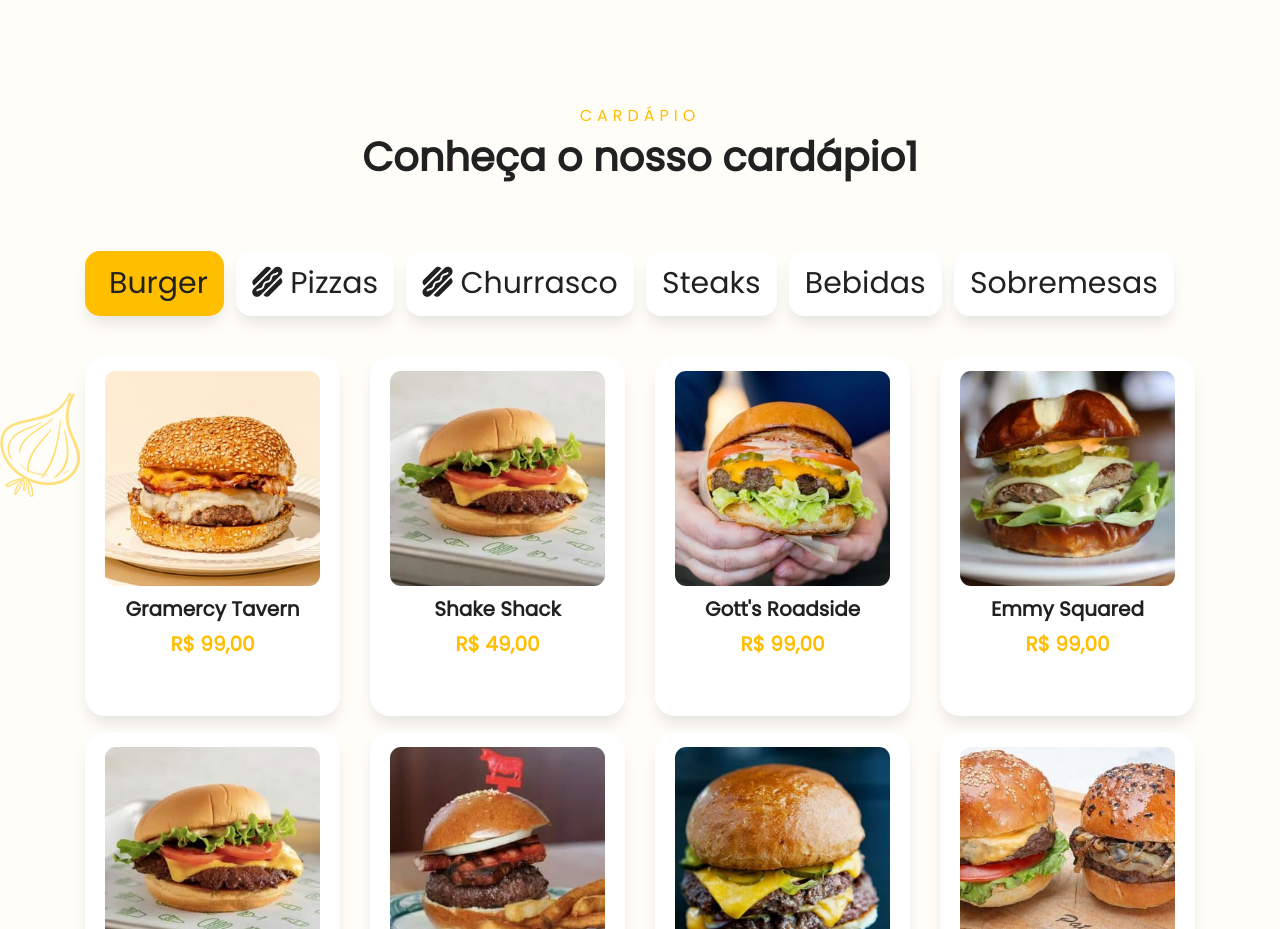
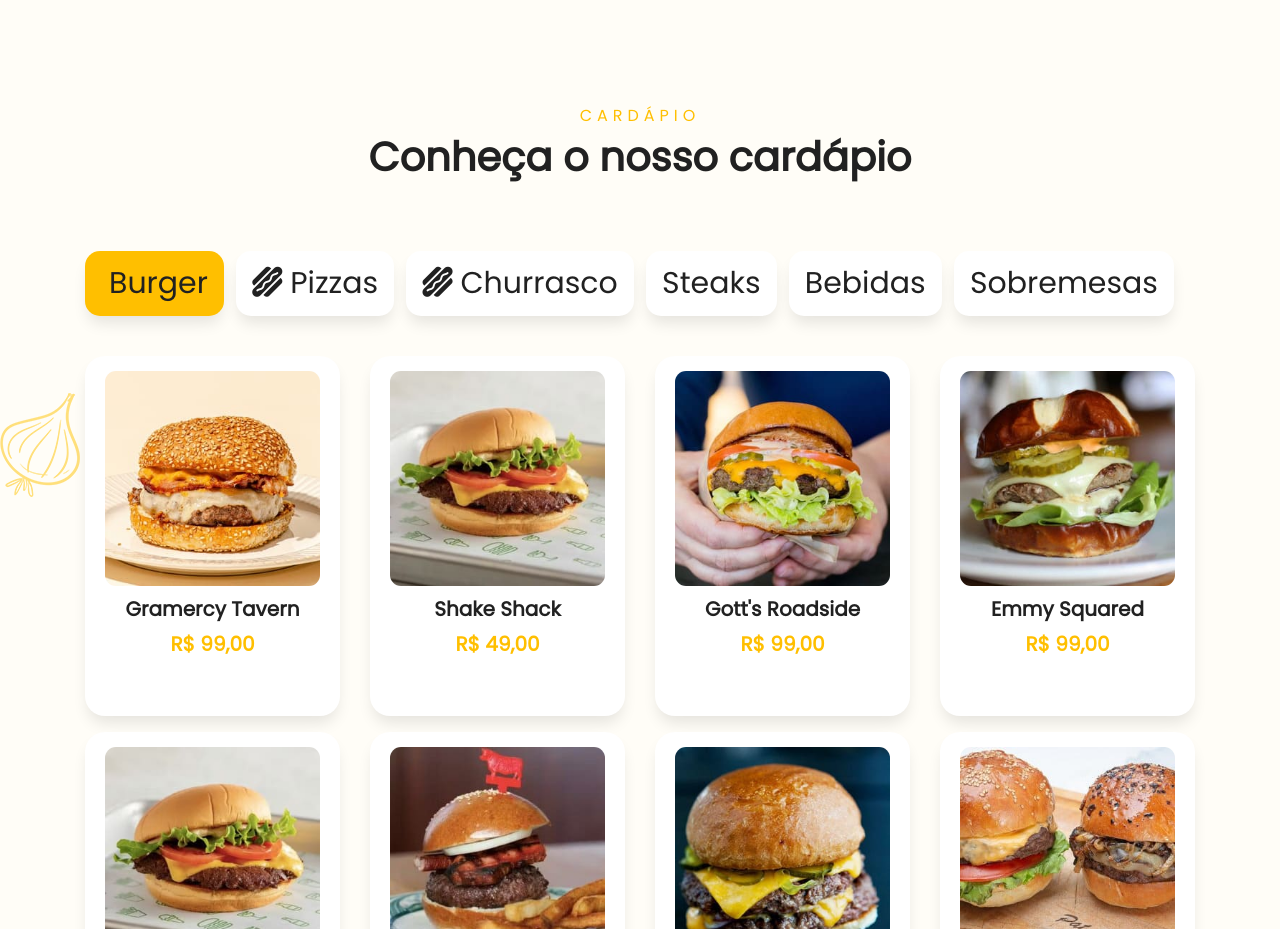
Before and after one commit to Deyvlucas/Site---Cardapio, a plain HTML site: page index.html in a window 1280 px wide. Shown: the part 780-1709 px from the top of the page. Drawn offline with Linux system fonts and the light colour scheme.

Commit message:
Testando pela linha de comando

```diff
--- a/index.html
+++ b/index.html
@@ -116,7 +116,7 @@
                 <div class="col-12 text-center mb-4">
                     <span class="hint-title"><br>Cardápio</span>
                     <h1 class="title">
-                        <b>Conheça o nosso cardápio1</b>
+                        <b>Conheça o nosso cardápio</b>
                     </h1>
                 </div>
  <!-- AQUI FICA OS BOTOES PARA MUDAR O TIPO DE CATEGORIA DOS PRODUTOS -->
```
